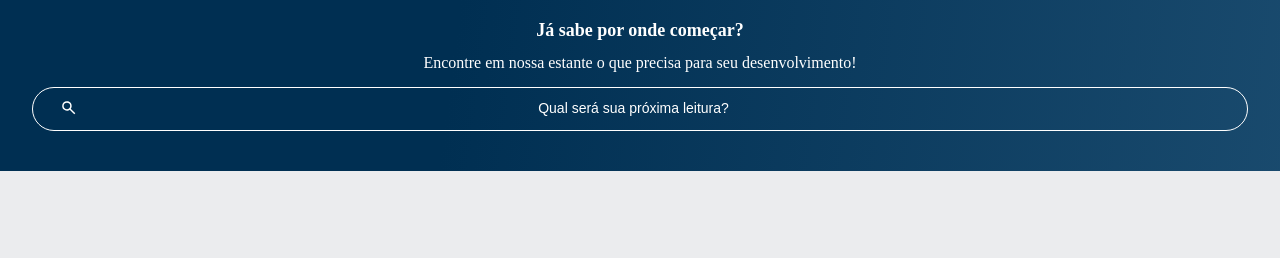
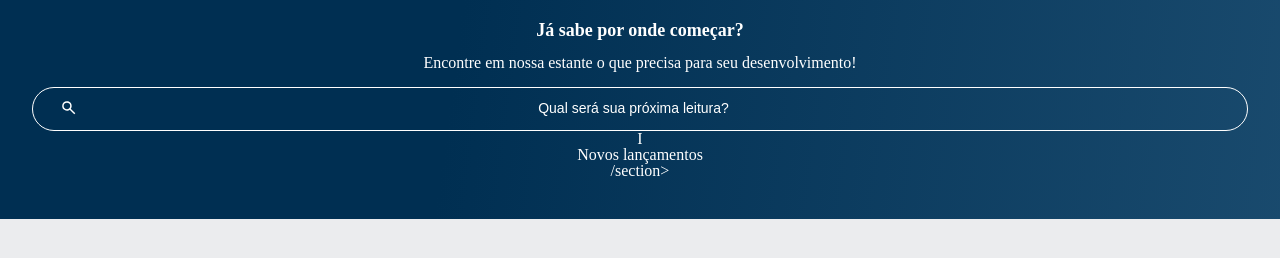
Before and after one commit to 20come-70corre/2-b-mobile-, a plain HTML site: page index.html in a window 1280 px wide. Shown: the part 104-362 px from the top of the page. Drawn offline with Linux system fonts and the light colour scheme.

Commit message:
carrosel

```diff
--- a/index.html
+++ b/index.html
@@ -54,5 +54,8 @@
     placeholder="Qual será sua próxima leitura?"
 
 </section>
+<section class="carrossel"> I
+  <h2 class="carrossel titulo">Novos lançamentos</h2>
+/section>
 </body>
 </html>
```
